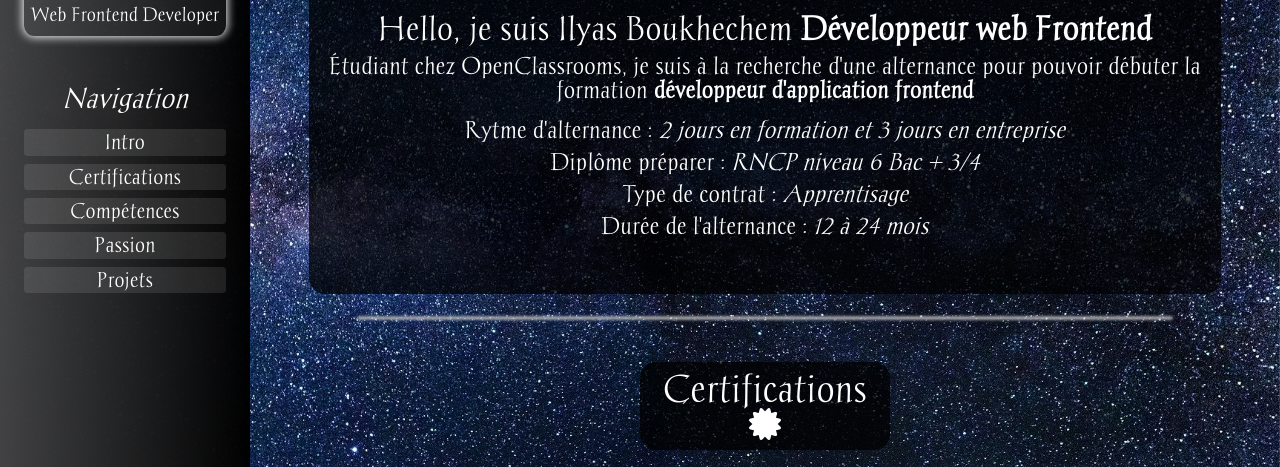
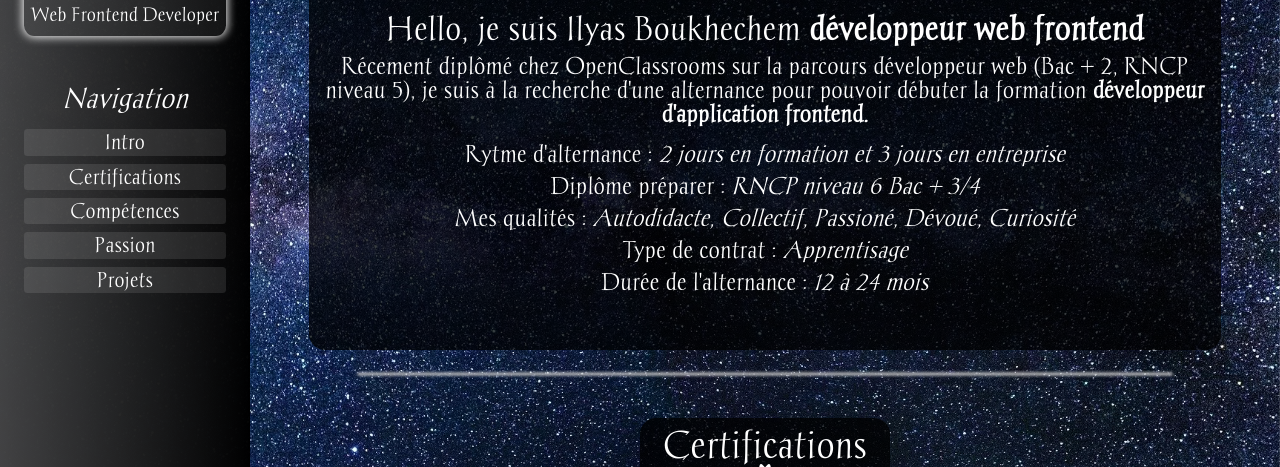
Before and after one commit to DevChalenger/My_Portofolio, a plain HTML site: page index.html in a window 1280 px wide. Shown: the part 204-671 px from the top of the page. Drawn offline with nearby package versions, Linux system fonts and the light colour scheme.

Commit message:
spelling update

```diff
--- a/index.html
+++ b/index.html
@@ -143,12 +143,13 @@
         <div class="block-content-intro p-3 pt-5 pb-5">
           <h3 class="mb-2">
             Hello, je suis Ilyas Boukhechem
-            <strong>Développeur web Frontend</strong>
+            <strong>développeur web frontend</strong>
           </h3>
           <p class="h5">
-            Étudiant chez OpenClassrooms, je suis à la recherche d'une
-            alternance pour pouvoir débuter la formation
-            <strong>développeur d'application frontend</strong>
+            Récement diplômé chez OpenClassrooms sur la parcours développeur web
+            (Bac + 2, RNCP niveau 5), je suis à la recherche d'une alternance
+            pour pouvoir débuter la formation
+            <strong>développeur d'application frontend.</strong>
           </p>
           <div class="mt-3">
             <p class="h5">
@@ -157,6 +158,11 @@
             </p>
             <p class="h5">
               Diplôme préparer :<em> RNCP niveau 6 Bac + 3/4</em>
+            </p>
+            <p class="h5">
+              Mes qualités :<em>
+                Autodidacte, Collectif, Passioné, Dévoué, Curiosité
+              </em>
             </p>
             <p class="h5">Type de contrat :<em> Apprentisage</em></p>
             <p class="h5">Durée de l'alternance :<em> 12 à 24 mois</em></p>
```
